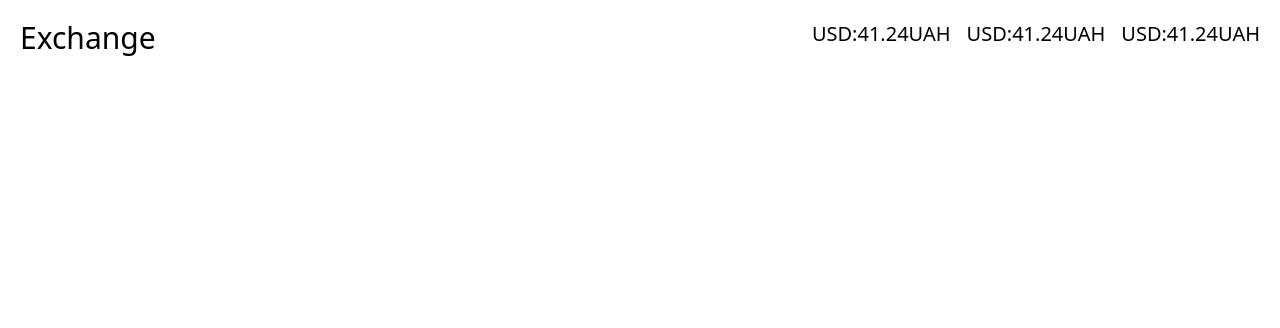
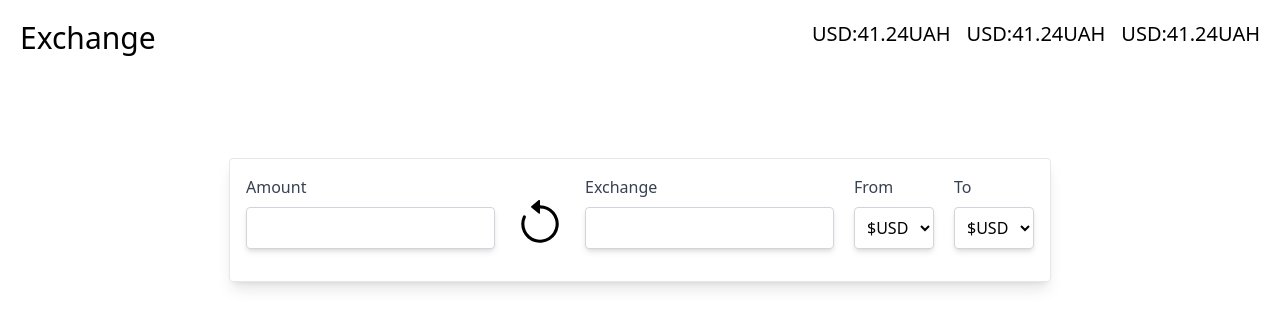
Before and after one commit to LimZzy21/convert-money-app, a Next.js app: page / in a window 1280 px wide. Shown: the top 328 px of the page. Built offline with nearby package versions, Linux system fonts and the light colour scheme.

Commit message:
feat: create content component

```diff
--- a/app/components/Content/Content.tsx
+++ b/app/components/Content/Content.tsx
@@ -1,11 +1,54 @@
+import Image from "next/image"
+import img from "@/app/assets/change.svg"
+``
 
 
-  export const Content = ()=>{
+
+export const Content = () => {
 
 
     return (
-        <main>
+        <main className="h-72 flex justify-center items-center">
+            <div className="border border-solid p-4 border-gray rounded flex shadow-lg">
+                <div className="block mb-4">
+                    <label htmlFor="amount" className="block text-gray-700 mb-2">Amount</label>
+                    <input type="text" id="amount" className="border border-gray-300 p-2 rounded w-full shadow-md" />
+                </div>
 
+                <div className="flex mb-4 ps-5 items-end ">
+                    <Image className=":hover cursor-pointer"
+                        src={img}
+                        width={50}
+                        height={50}
+                        alt="change"/>
+
+                </div>
+
+
+                <div className="block  ps-5">
+                    <label htmlFor="amount" className="block text-gray-700 mb-2">Exchange</label>
+                    <input type="text" id="amount" className="border border-gray-300 p-2 rounded w-full shadow-md" />
+                </div>
+                <div className="block mb-4 ps-5">
+                    <label htmlFor="select" className="block text-gray-700 mb-2">From</label>
+                    <select name="" id="select" className="border border-gray-300 p-2 rounded w-full bg-white shadow-md">
+                        <option value="USD">$USD</option>
+                        <option value="EUR">€EUR</option>
+                    </select>
+                </div>
+                <div className="block mb-4 ps-5">
+                    <label htmlFor="select" className="block text-gray-700 mb-2">To</label>
+                    <select name="" id="select" className="border border-gray-300 p-2 rounded w-full bg-white shadow-md">
+                        <option value="USD">$USD</option>
+                        <option value="EUR">€EUR</option>
+                    </select>
+                </div>
+
+
+
+
+                </div>
         </main>
+
     )
-  }
+}
--- a/app/page.tsx
+++ b/app/page.tsx
@@ -1,6 +1,7 @@
+import { Content } from "./components/Content/Content";
 
 export default function Home() {
   return (
-   <div></div>
+   <Content/>
   );
 }
```
Also changed, not shown: app/assets/change.svg (added).
